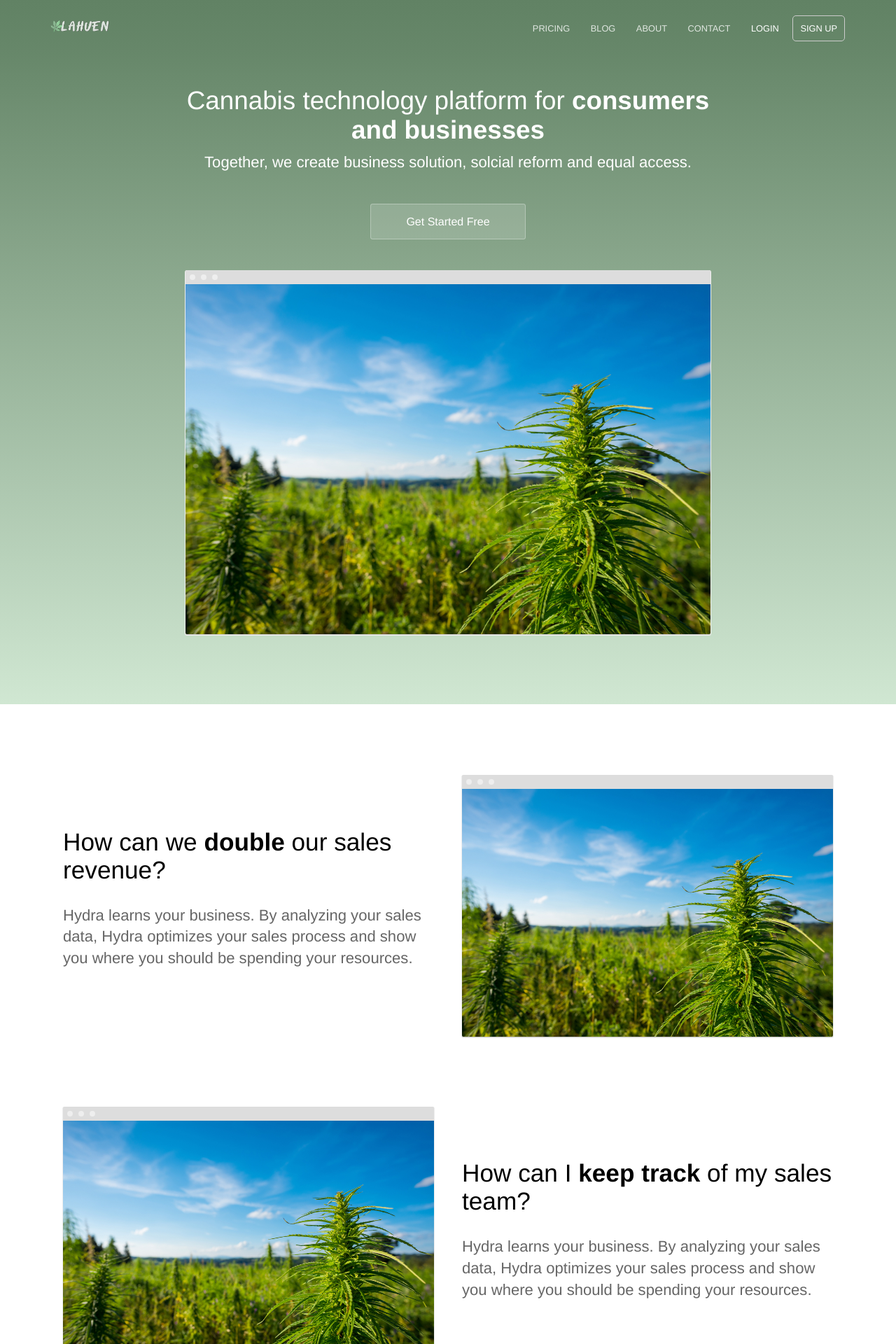
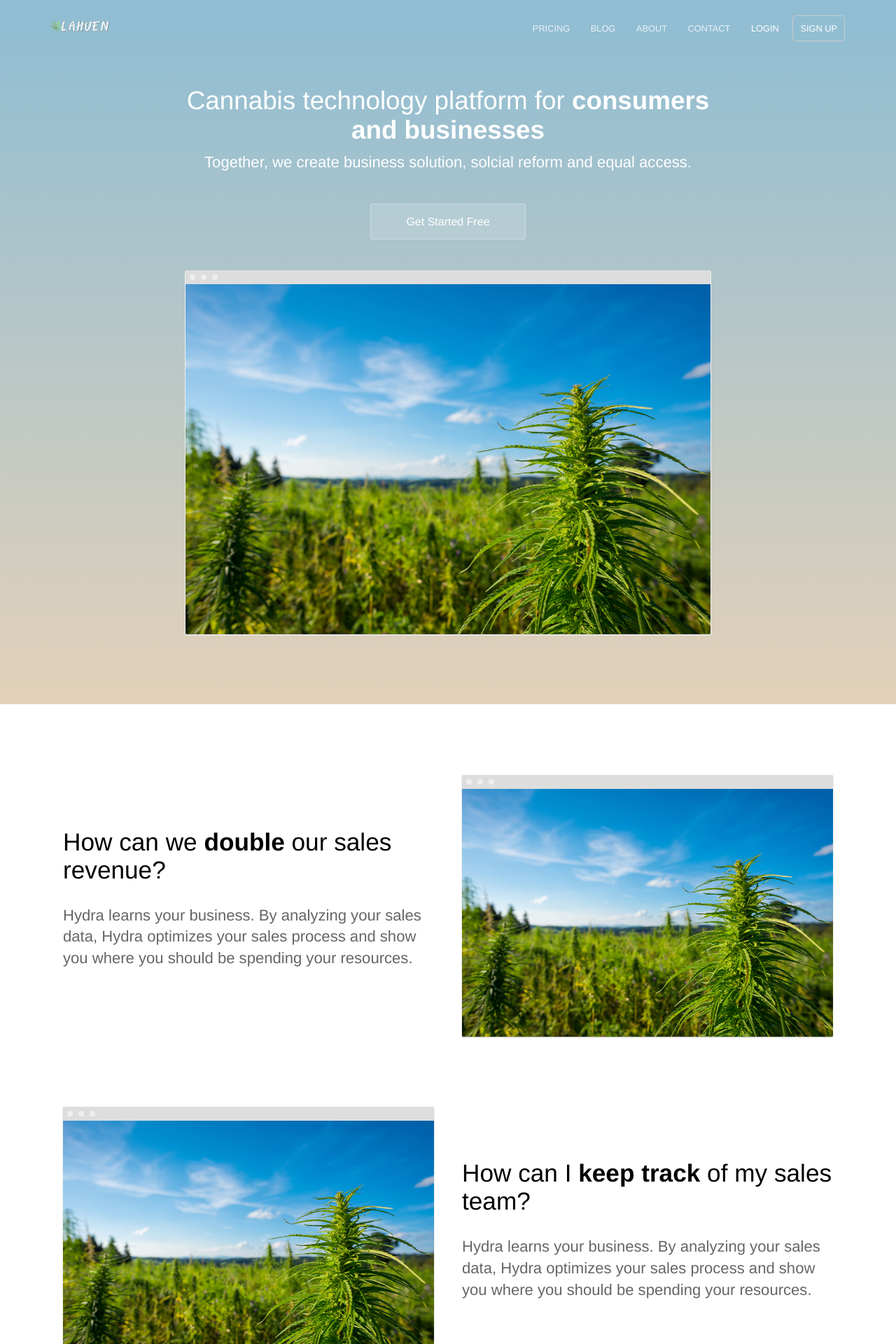
Before and after one commit to lahuen/lahuen, a Jekyll site: the page built from web/index.html, in a window 1280 px wide. Shown: the top 1920 px of the page at 70% size. Built offline with Jekyll 4.4.1, drawn with Linux system fonts in a browser that asks for light colours.

Commit message:
Update variables.scss

```diff
--- a/web/_sass/variables.scss
+++ b/web/_sass/variables.scss
@@ -1,5 +1,5 @@
-$brand-color: #618264;
-$secondary-brand-color: #D0E7D2;
+$brand-color: #8FBDD3;
+$secondary-brand-color: #E4D1B9;
 $middle-gradient-color: mix($brand-color, $secondary-brand-color, 95%);
 
 // Breakpoints
```
